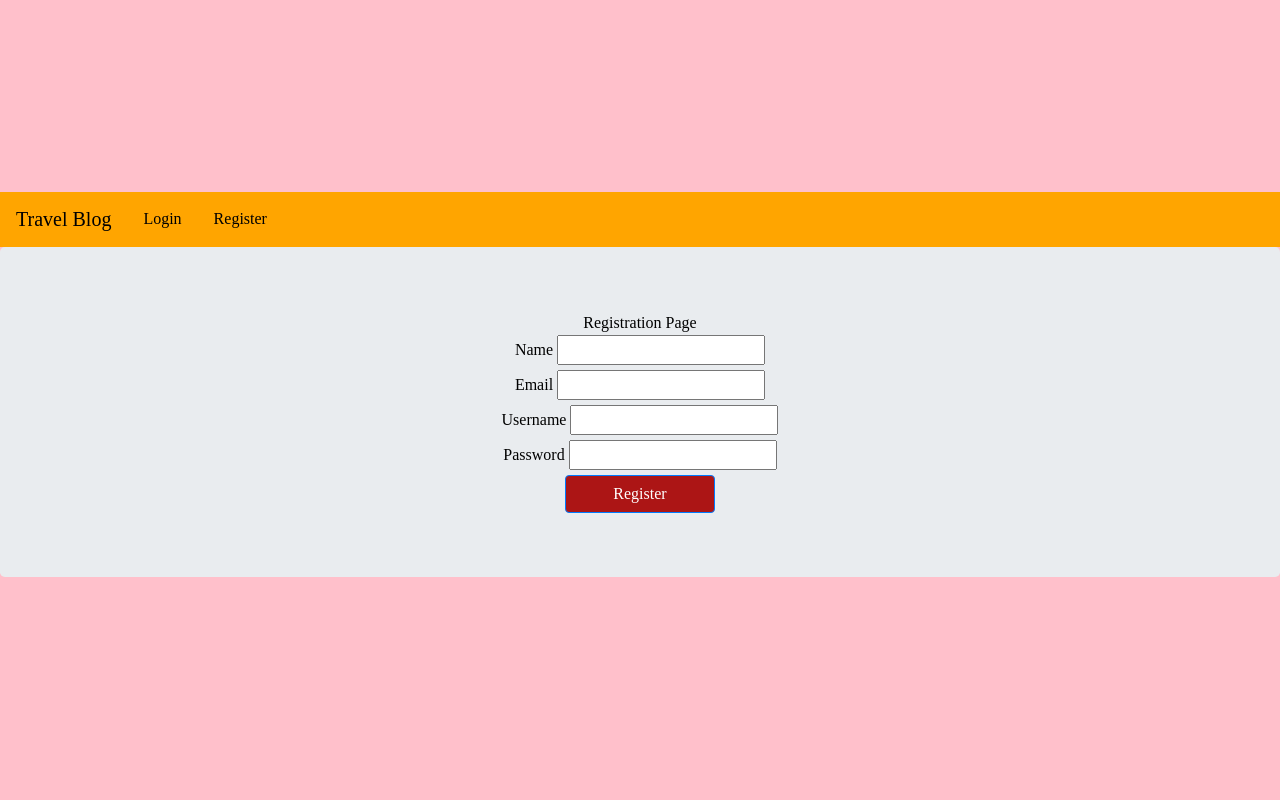
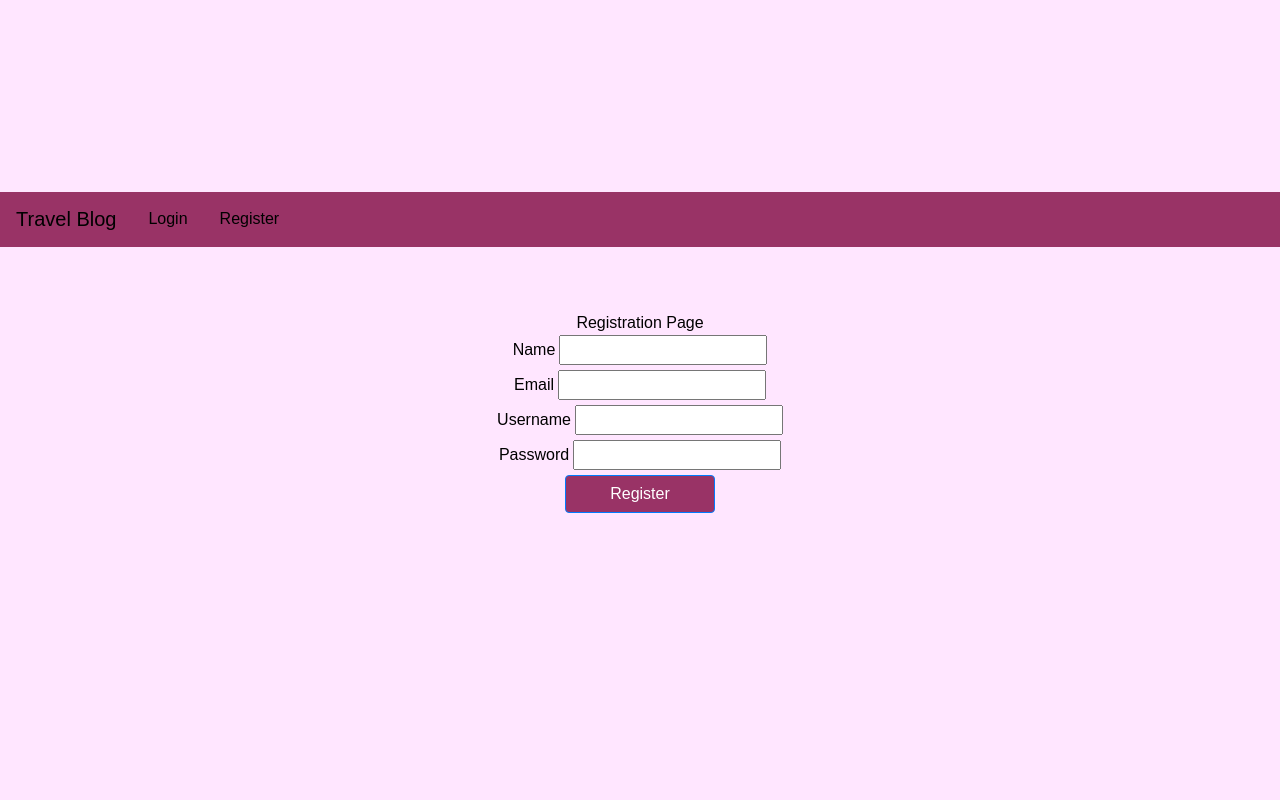
Before and after one commit to FablihaHossain/travel_blog, a Django app: page /register/ in a window 1280 px wide. Run offline with Django 3.2, Linux system fonts and the light colour scheme; some libraries are stand-ins or nearby versions.

Commit message:
modifications to stylesheet with colors and fonts

```diff
--- a/travelBlog/static/stylesheet.css
+++ b/travelBlog/static/stylesheet.css
@@ -1,6 +1,6 @@
 .body-html{
-	font-family: Times New Roman, serif;
-	background-color:pink;
+	font-family: Perpetua, serif;
+	background-color:#ffe6ff;
 	margin:0px;
 	padding: 0px;
 	color: black;
@@ -20,7 +20,8 @@
 	height: 55px;
 	width: auto;
 	list-style: none;
-	background-color:orange;
+	background-color:#993366;
+	font-family: Copperplate, sans-serif;
 }
 
 .nav-words{
@@ -28,16 +29,26 @@
     text-decoration: none;
 }
 .navbar-text:hover{
-	color: pink;
+	color: white;
 }
 
 .btn-primary{
-	background-color:#a70101e8;
+	background-color:#993366;
 	color:white;
 	width:150px;
 	align-items: center;
+	font-family: Copperplate, sans-serif;
 }
 
 .btn-primary-block:hover{
-	background-color: #a70101ad;
+	background-color: #d279a6;
 }
+
+.jumbotron{
+	background: transparent;
+	align-items: center;
+}
+
+.form-words{
+	font-family: Copperplate, sans-serif;
+}
```
